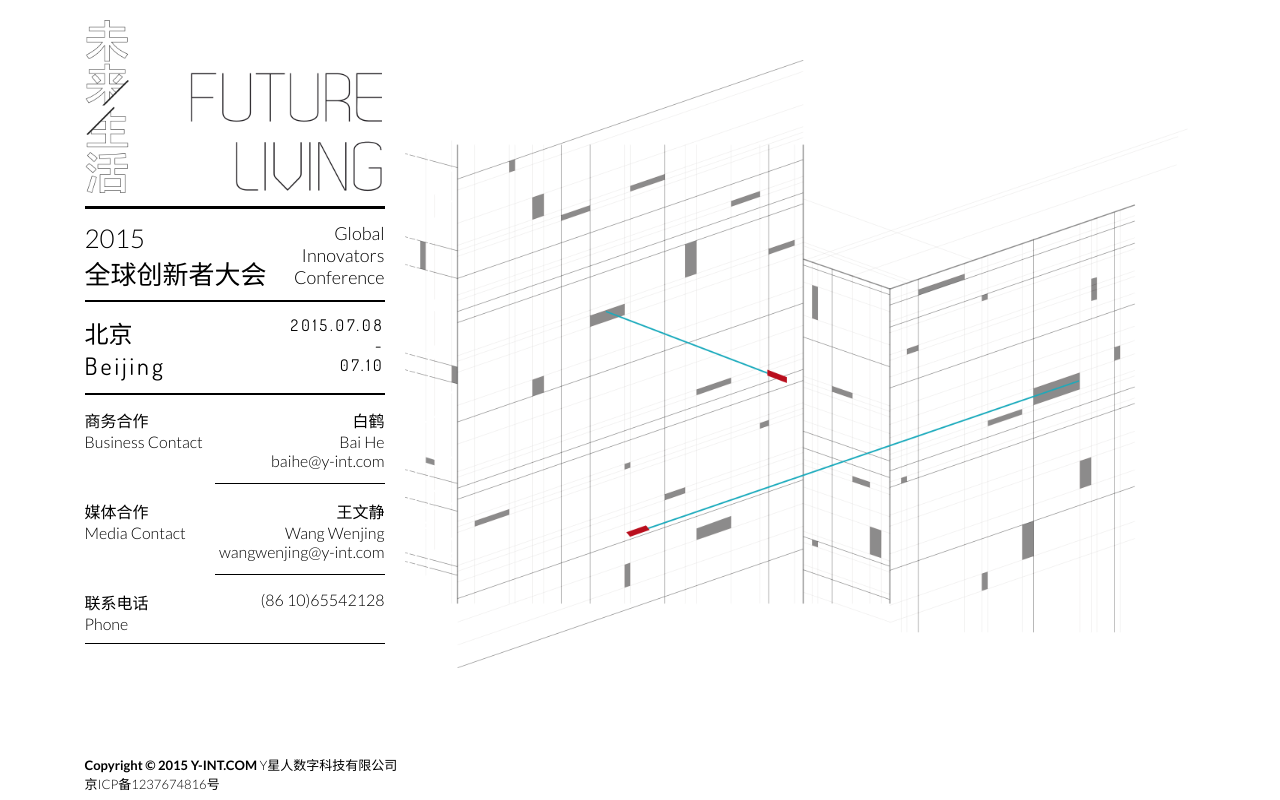
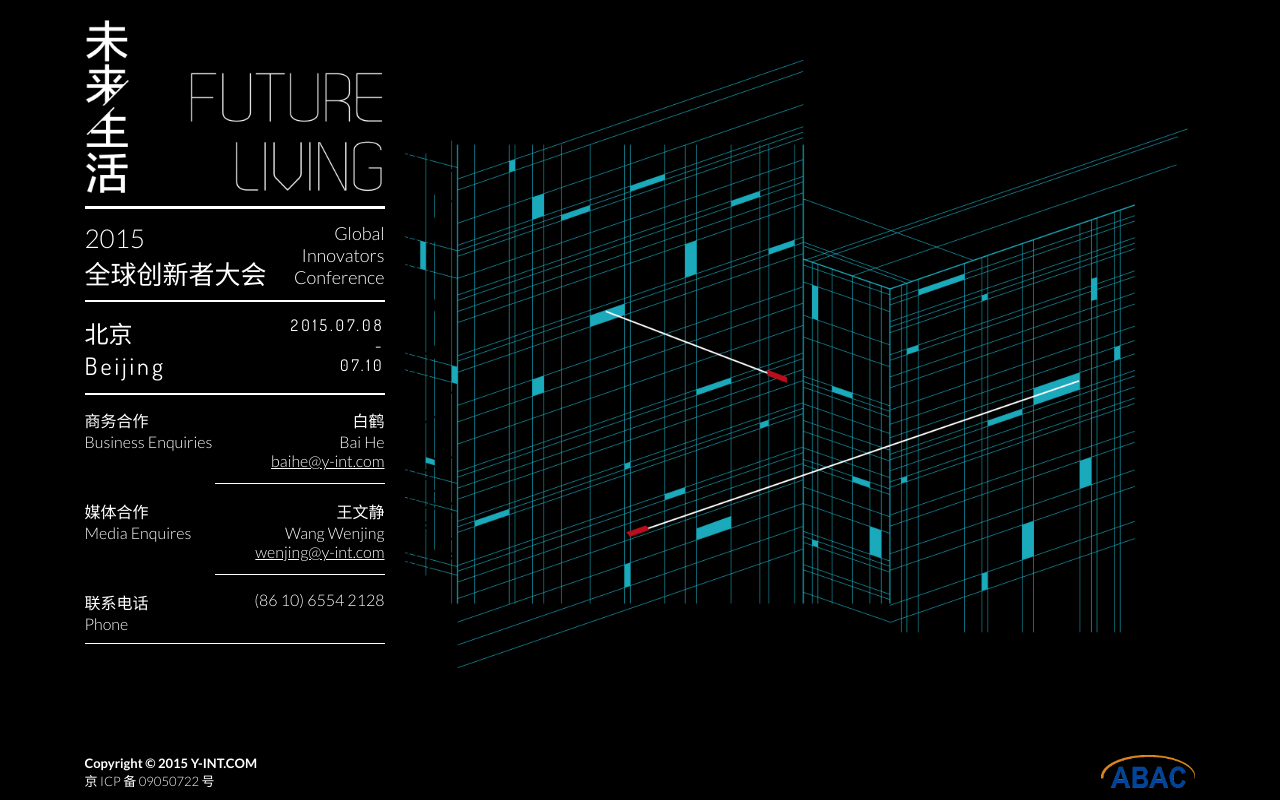
Before and after one commit to chukonu/yint, a plain HTML site: page public/index.html in a window 1280 px wide. Drawn offline with Linux system fonts and the light colour scheme.

Commit message:
Add dark theme

```diff
--- a/public/index.html
+++ b/public/index.html
@@ -2,13 +2,15 @@
 	<head>
 		<meta charset="utf-8">
 		<meta http-equiv="X-UA-Compatible" content="IE=edge">
-		<meta name="viewport" content="width=1111px, initial-scale=1, maximum-scale=1">
+		<meta name="viewport" content="width=device-width, initial-scale=1, maximum-scale=1">
 		<title>全球创新者大会 - 未来生活</title>
 		<style type='text/css'>
 			@import url(http://fonts.googleapis.com/css?family=Lato:300,700);
 			@import url(http://fonts.googleapis.com/css?family=Dosis);
 			body {
-				font-family: 'Lato', sans-serif, 'Microsoft JhengHei';
+				font-family: 'Lato', sans-serif;
+				margin:      0;
+				height:      100%;
 			}
 
 			#viewport {
@@ -20,10 +22,50 @@
 
 			.ctr-p { margin: 0 auto; min-width: 1111px;}
 
+			.dark {
+				color:             white;
+				background-color:  black;
+				border-color:      white;
+			}
+
+			.dark #building {
+				background: url(/images/Building-dark.png) no-repeat;
+			}
+			.dark #logo {
+				background: url(/images/FutureLiving-dark.png) no-repeat;
+			}
+			.dark .card a:link, a:visited {
+				color:   white;
+			}
+			.dark .card a:link:active, a:visited:active {
+				color:   grey;
+			}
+
+			.day {
+				color:             black;
+				background-color:  white;
+				border-color:      white;
+			}
+
+			.day #building {
+				background: url(/images/Building-w.png) no-repeat;
+			}
+
+			.day #logo {
+				background: url(/images/FutureLiving-w.png) no-repeat;
+			}
+
+			.day .card a:link, a:visited {
+				color:   black;
+			}
+			.day .card a:link:active, a:visited:active {
+				color:   grey;
+			}
+
 		</style>
 	</head>
 
-	<body style='margin:0;height:100%'>
+	<body class='dark'>
 		<div id='viewport' class='ctr-p'>
 			<div class='content' style='padding-bottom:35px'>
 				<style>
@@ -50,8 +92,8 @@
 						<div>
 							<div style='padding-top:10px;'>
 								<div style='float:left;margin-right:20px;'>
-									<div style='background:url(/images/FutureLiving-w.png) no-repeat;background-size:300px 173px;height:173px;width:300px;' align='left'></div>
-									<div id='title' style='padding:13px 0;height:65px;border-top:3px solid black;margin-top:13px'>
+									<div id='logo' style='background-size:300px 173px;height:173px;width:300px;' align='left'></div>
+									<div id='title' style='padding:13px 0;height:65px;border-top:3px solid;margin-top:13px'>
 										<div style='float:left;font-size:26px'>
 											2015<br>全球创新者大会
 										</div>
@@ -61,7 +103,7 @@
 										</div>
 									</div>
 
-									<div style='font-family:"Dosis",monospace;padding:13px 0;height:65px;border-top:2px solid black;border-bottom:2px solid black'>
+									<div style='font-family:"Dosis",monospace;padding:13px 0;height:65px;border-top:2px solid;border-bottom:2px solid'>
 										<div style='float:left;font-size:24px;'>
 											北京<br><span style='letter-spacing:3px'>Beijing</span>
 										</div>
@@ -76,50 +118,58 @@
 											height:   78px;
 											padding-top:  13px;
 										}
+
 									</style>
 									<div class='card'>
 										<div style='float:left'>
-											商务合作<br>Business Contact
+											商务合作<br>Business Enquiries
 										</div>
 
-										<div style='width:170px;float:right;text-align:right;padding-bottom:13px;border-bottom:1px solid black'>
-											白鹤<br>Bai He<br>baihe@y-int.com
+										<div style='width:170px;float:right;text-align:right;padding-bottom:13px;border-bottom:1px solid'>
+											白鹤<br>Bai He<br><a href='mailto:baihe@y-int.com'>baihe@y-int.com</a>
 										</div>
 									</div>
 
 									<div class='card'>
 										<div style='float:left'>
-											媒体合作<br>Media Contact
+											媒体合作<br>Media Enquires
 										</div>
 
-										<div style='width:170px;float:right;text-align:right;padding-bottom:13px;border-bottom:1px solid black'>
-											王文静<br>Wang Wenjing<br>wangwenjing@y-int.com
+										<div style='width:170px;float:right;text-align:right;padding-bottom:13px;border-bottom:1px solid'>
+											王文静<br>Wang Wenjing<br><a href='mailto:wenjing@y-int.com'>wenjing@y-int.com</a>
 										</div>
 									</div>
 
-									<div class='card' style='height:53px;border-bottom:1px solid black'>
+									<div class='card' style='height:53px;border-bottom:1px solid'>
 										<div style='float:left'>
 											联系电话<br>Phone
 										</div>
 
 										<div style='float:right;text-align:right;'>
-											(86 10)65542128
+											(86 10) 6554 2128
 										</div>
 									</div>
 
 								</div>
 
 								<div style='float:left;padding-top:40px'>
-									<div style='background:url(/images/Building-w.png) no-repeat;background-size:791px 624px;height:624px;width:791px;'></div>
+									<div id='building' style='background-size:791px 624px;height:624px;width:791px;'></div>
 								</div>
 							</div>
 						</div>
 					</div>
 				</span>
 
-				<div id='footer' class='ctr-p'>
-					<div class='ctr-p wrapper'><b>Copyright &copy; 2015 Y-INT.COM</b> Y星人数字科技有限公司<br>京ICP备1237674816号</div>
-				</div>
+				<div id='footer' class=''>
+					<div class='wrapper' style='margin:0 auto'>
+						<div style='float:left'>
+							<b>Copyright &copy; 2015 Y-INT.COM</b><!-- Y星人数字科技有限公司 --><br>京 ICP 备 09050722 号
+						</div>
+
+						<div class='' style='float:right;background:url(/images/abac-logo.png) no-repeat;background-size:94.10px 33px;height:33px;width:94.10px'>
+						</div> <!--/ABAC LOGO -->
+					</div>
+				</div> <!-- /#footer -->
 			</div>
 		</div>
 	</body>
```
Also changed, not shown: public/images/Building-dark.png (added), public/images/FutureLiving-dark.png (added), public/images/abac-logo.png (added).
